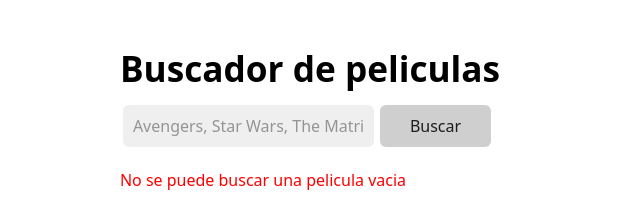
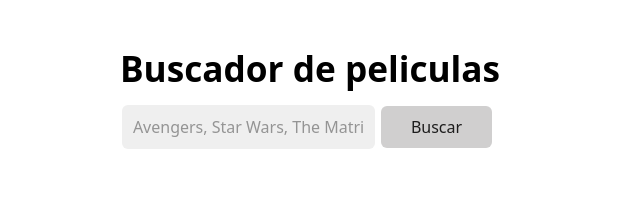
Before and after one commit to LeonelSanz/buscador-peliculas-react, a React (Vite) app: page / in a window 1280 px wide. Shown: the top 198 px of the page, without its empty margins (330-970 px from the left). Built offline with nearby package versions, Linux system fonts and the light colour scheme.

Commit message:
usar useRef para detectar cuando es la primera vez

```diff
--- a/src/App.jsx
+++ b/src/App.jsx
@@ -3,12 +3,19 @@ import { useMovies } from './hooks/useMovies';
 import { Movies } from './components/Movies';
 import { useState } from 'react';
 import { useEffect } from 'react';
+import { useRef } from 'react';
 
 function useSearch() {
   const [search, updateSearch] = useState('');
   const [error, setError] = useState(null);
+  const isFirstInput = useRef(true);
 
   useEffect(() => {
+    if (isFirstInput.current) {
+      isFirstInput.current = search === '';
+      return;
+    }
+
     if (search === '') {
       setError('No se puede buscar una pelicula vacia');
       return;
@@ -44,14 +51,16 @@ function App() {
     updateSearch(event.target.value);
   };
 
-
-
   return (
     <div className='page'>
       <header>
         <h1>Buscador de peliculas</h1>
         <form className='form' onSubmit={handleSubmit}>
-          <input onChange={handleChange} value={search} name='query' placeholder='Avengers, Star Wars, The Matrix...' />
+          <input
+            style={{
+              border: '1px solid transparent',
+              borderColor: error ? 'red' : 'transparent'
+            }} onChange={handleChange} value={search} name='query' placeholder='Avengers, Star Wars, The Matrix...' />
           <button type='submit'>Buscar</button>
         </form>
         {error && <p style={{ color: 'red' }}>{error}</p>}
```
